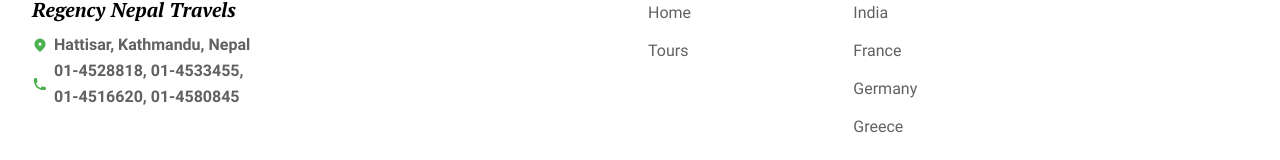
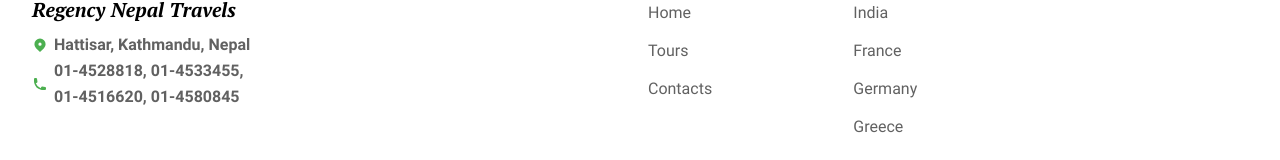
Before and after one commit to Prakritt/regency-new, a React (Vite) app: page /home in a window 1280 px wide. Shown: the part 4808-4968 px from the top of the page. Built offline with nearby package versions, Linux system fonts and the light colour scheme.

Commit message:
Add the contacts route in the footer

```diff
--- a/src/components/Footer.jsx
+++ b/src/components/Footer.jsx
@@ -61,6 +61,7 @@
     items: [
       { title: "Home", to: "/home" },
       { title: "Tours", to: "/tours" },
+      { title: "Contacts", to: "/contacts" },
     ],
   },
   // {
```
